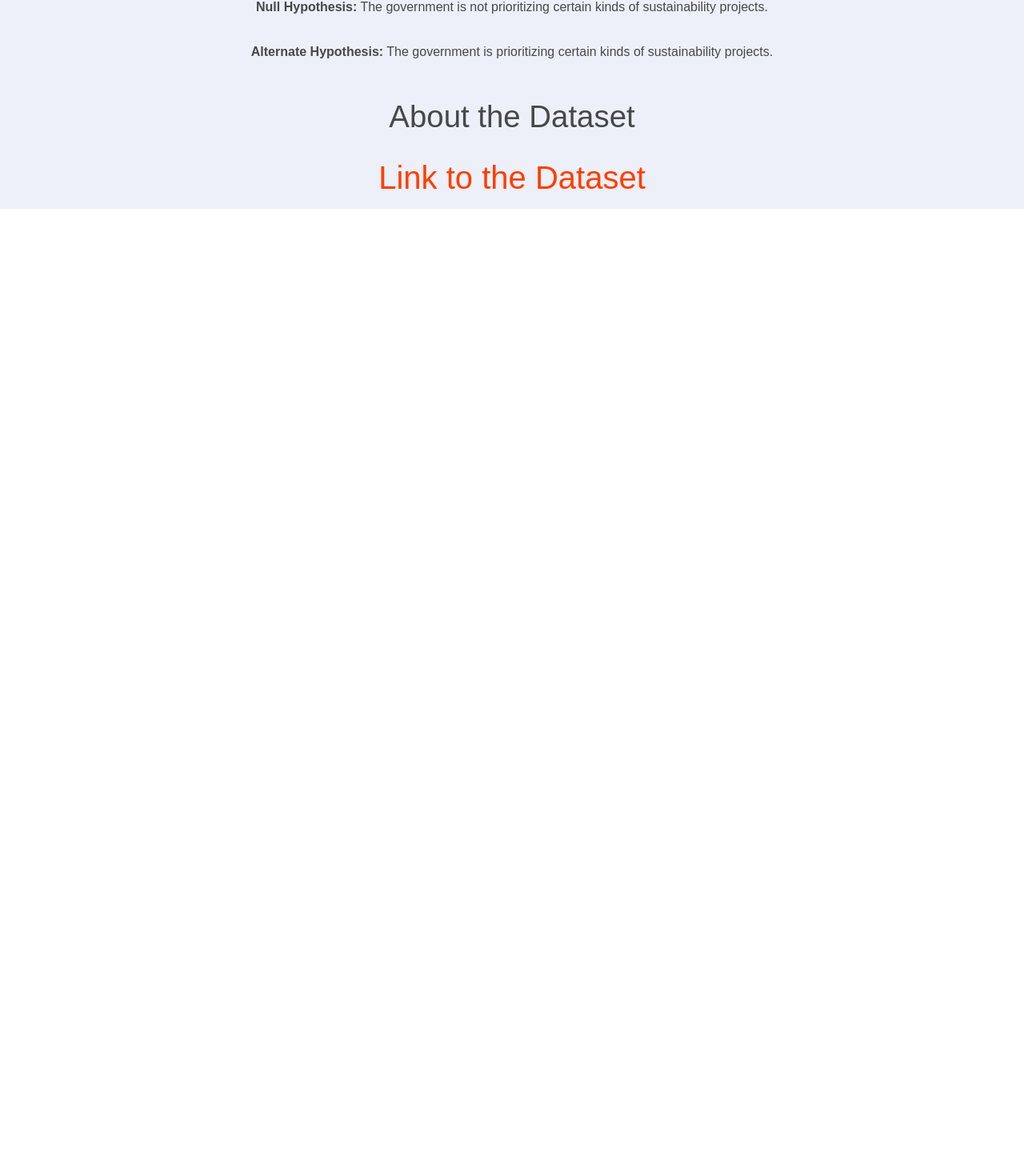
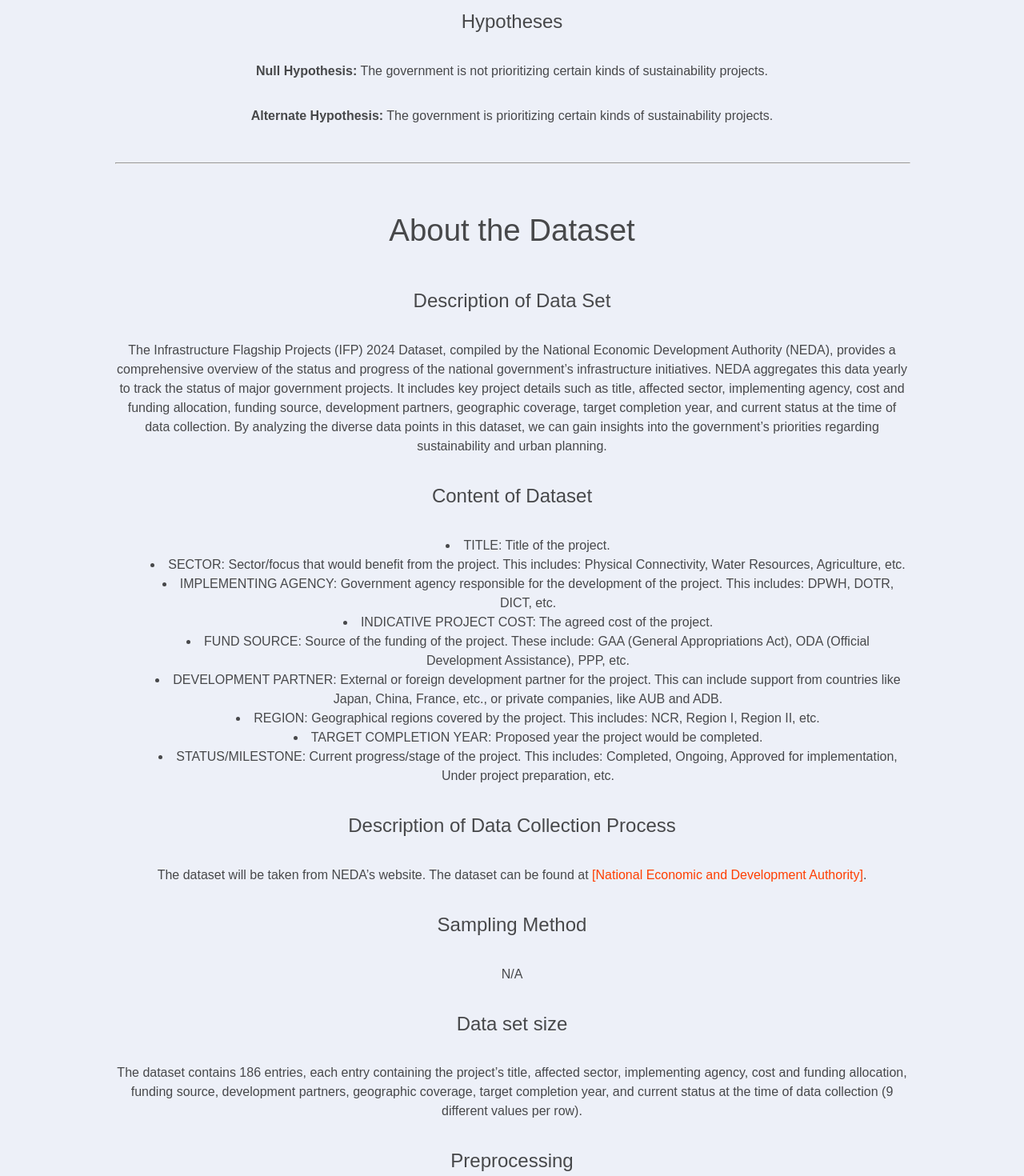
Before and after one commit to dddelacruz/cs132-2425b-grp14, a SvelteKit app: page / in a window 1280 px wide. Shown: the part 1314-2784 px from the top of the page at 80% size. Before the commit the page ends 1575 px from the top, so only its background shows below. Built offline with nearby package versions, Linux system fonts and the light colour scheme.

Commit message:
feat: added dataset description

```diff
--- a/src/app.css
+++ b/src/app.css
@@ -54,10 +54,12 @@ h1,
 h2,
 p,
 li {
+  text-align: center;
   font-weight: 400;
   color: var(--heading-color);
 }
 
+li,
 p {
   line-height: 1.5;
 }
@@ -69,6 +71,10 @@ a {
 
 a:hover {
   text-decoration: underline;
+}
+
+ul {
+  list-style-position: inside;
 }
 
 h1 {
@@ -106,3 +112,10 @@ button:focus:not(:focus-visible) {
     font-size: 2.4rem;
   }
 }
+
+hr {
+  margin-top: 30px;
+  margin-bottom: 30px;
+  /*so you can see it in demo */
+  width: 100%
+}
--- a/src/routes/+page.svelte
+++ b/src/routes/+page.svelte
@@ -12,6 +12,7 @@
 	<h2>Group 14 - Sustainability</h2>
 	<h2>DE LA CRUZ, MACARAIG, FADRI</h2>
 </section>
+<hr>
 
 <section>
 	<h1>Research Design</h1>
@@ -44,10 +45,43 @@
 
 </section>
 
+<hr>
+
 <section>
 	<h1>About the Dataset</h1>
+
+	<h2>Description of Data Set</h2>
+	<p>The Infrastructure Flagship Projects (IFP) 2024 Dataset, compiled by the National Economic Development Authority (NEDA), provides a comprehensive overview of the status and progress of the national government’s infrastructure initiatives. NEDA aggregates this data yearly to track the status of major government projects. It includes key project details such as title, affected sector, implementing agency, cost and funding allocation, funding source, development partners, geographic coverage, target completion year, and current status at the time of data collection. By analyzing the diverse data points in this dataset, we can gain insights into the government’s priorities regarding sustainability and urban planning.</p>
+
+	<h2>Content of Dataset</h2>
+	<ul>
+		<li>TITLE: Title of the project.</li>
+		<li>SECTOR: Sector/focus that would benefit from the project. This includes: Physical Connectivity, Water Resources, Agriculture, etc.</li>
+		<li>IMPLEMENTING AGENCY: Government agency responsible for the development of the project. This includes: DPWH, DOTR, DICT, etc.</li>
+		<li>INDICATIVE PROJECT COST: The agreed cost of the project.</li>
+		<li>FUND SOURCE: Source of the funding of the project. These include: GAA (General Appropriations Act), ODA (Official Development Assistance), PPP, etc.</li>
+		<li>DEVELOPMENT PARTNER: External or foreign development partner for the project. This can include support from countries like Japan, China, France, etc., or private companies, like AUB and ADB.</li>
+		<li>REGION: Geographical regions covered by the project. This includes: NCR, Region I, Region II, etc.</li>
+		<li>TARGET COMPLETION YEAR: Proposed year the project would be completed.</li>
+		<li>STATUS/MILESTONE: Current progress/stage of the project. This includes: Completed, Ongoing, Approved for implementation, Under project preparation, etc.</li>
+	</ul>
+
+	<h2>Description of Data Collection Process</h2>
+	<p>The dataset will be taken from NEDA’s website. The dataset can be found at <a href="https://neda.gov.ph/infrastructure-flagship-projects/?appgw_azwaf_jsc=30n3ZhwmPWnBDkvy6UI96JVnxMXUvCTKIBzDPCFLIjU">[National Economic and Development Authority]</a>.</p>
+
+	<h2>Sampling Method</h2>
+	<p>N/A</p>
+
+	<h2>Data set size</h2>
+	<p>The dataset contains 186 entries, each entry containing the project’s title, affected sector, implementing agency, cost and funding allocation, funding source, development partners, geographic coverage, target completion year, and current status at the time of data collection (9 different values per row).</p>
+
+	<h2>Preprocessing</h2>
+	<p>N/A</p>
 </section>
 
+<hr>
+
+<br>
 <section>
 	<a href="https://docs.google.com/spreadsheets/d/1REc2vacPZloKL9R9SHjVuz4Ega1yfvli4pcqteynxzs" style="font-size:2.5em">
 		Link to the Dataset
@@ -66,20 +100,4 @@
 	h1 {
 		width: 100%;
 	}
-
-	.welcome {
-		display: block;
-		position: relative;
-		width: 100%;
-		height: 0;
-		padding: 0 0 calc(100% * 495 / 2048) 0;
-	}
-
-	.welcome img {
-		position: absolute;
-		width: 100%;
-		height: 100%;
-		top: 0;
-		display: block;
-	}
 </style>
```
Also changed, not shown: 1 other file (tests, documents, lock files or other folders).
